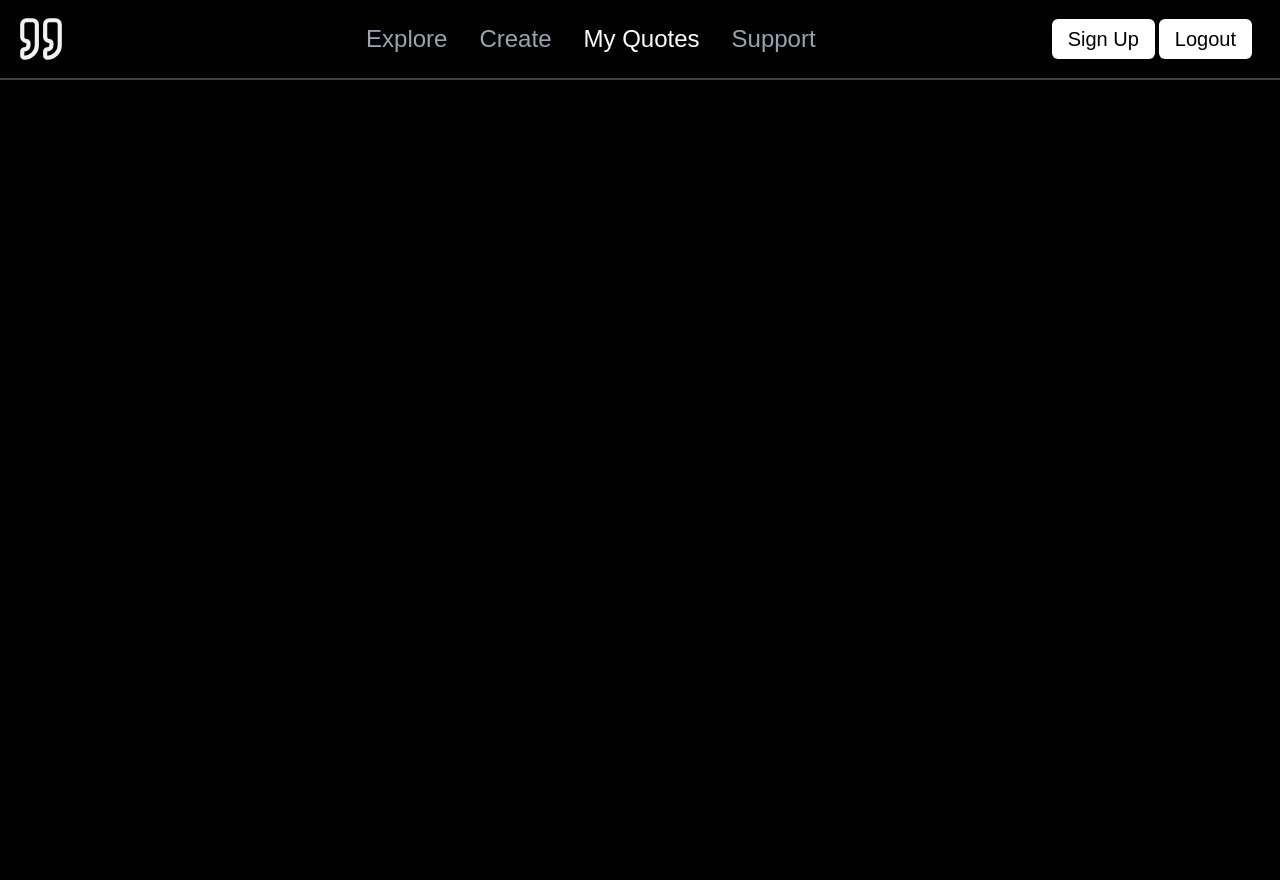
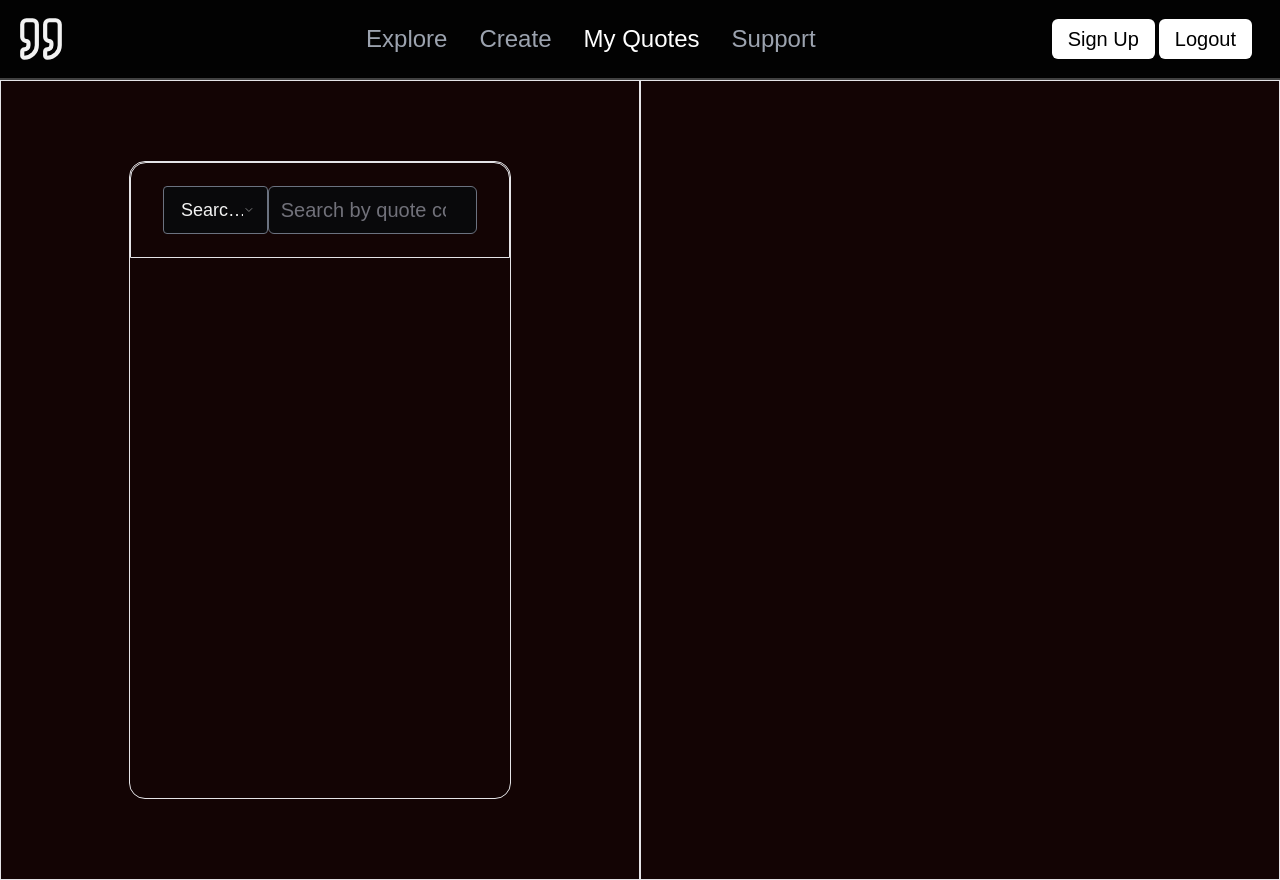
Before and after one commit to ZVKubajak/Quoteful, a React (Vite) app in the folder client/: page /my-quotes in a window 1280 px wide. Before the commit the page ends 800 px from the top, so only its background shows below. Built offline with nearby package versions, Linux system fonts and the light colour scheme; sample sign-in values are in the browser's storage.

Commit message:
Created Search Bar For MyQuotes.tsx

```diff
--- a/client/src/pages/MyQuotes.tsx
+++ b/client/src/pages/MyQuotes.tsx
@@ -1,5 +1,58 @@
+import { Button } from "@/components/ui/button";
+import { Input } from "@/components/ui/input";
+import {
+  Select,
+  SelectContent,
+  SelectGroup,
+  SelectItem,
+  SelectLabel,
+  SelectTrigger,
+  SelectValue,
+} from "@/components/ui/select";
+
 const MyQuotes = () => {
-  return <main></main>;
+  return (
+    <main className="flex bg-red-950/25 h-screen">
+      <div className="flex flex-col h-screen w-1/2 border">
+        <div className="flex-grow mx-32 my-20 border rounded-2xl">
+          <div
+            id="search-bar"
+            className="flex h-24 border rounded-t-2xl px-8 py-4"
+          >
+            <div
+              id="tag-selector"
+              className="flex flex-grow w-1/3 items-center"
+            >
+              <Select>
+                <SelectTrigger className="w-[180px] h-12 border-gray-500 rounded-sm bg-zinc-950 text-lg">
+                  <SelectValue placeholder="Search Tag" />
+                </SelectTrigger>
+                <SelectContent className="bg-zinc-950 text-white">
+                  <SelectGroup>
+                    <SelectLabel>Tags</SelectLabel>
+                    <SelectItem value="FUNNY">Funny</SelectItem>
+                    <SelectItem value="INTERESTING">Interesting</SelectItem>
+                    <SelectItem value="MEMORABLE">Memorable</SelectItem>
+                    <SelectItem value="MOTIVATIONAL">Motivational</SelectItem>
+                    <SelectItem value="POSITIVE">Positive</SelectItem>
+                    <SelectItem value="PROFOUND">Profound</SelectItem>
+                  </SelectGroup>
+                </SelectContent>
+              </Select>
+            </div>
+            <div id="input-area" className="flex flex-grow w-2/3 items-center">
+              <Input
+                type="search"
+                placeholder="Search by quote content."
+                className="border-gray-500 transition duartion-250 hover:shadow-md hover:shadow-gray-900 bg-zinc-950 text-white !text-xl h-12"
+              />
+            </div>
+          </div>
+        </div>
+      </div>
+      <div className="flex flex-col h-screen w-1/2 border"></div>
+    </main>
+  );
 };
 
 export default MyQuotes;
```
